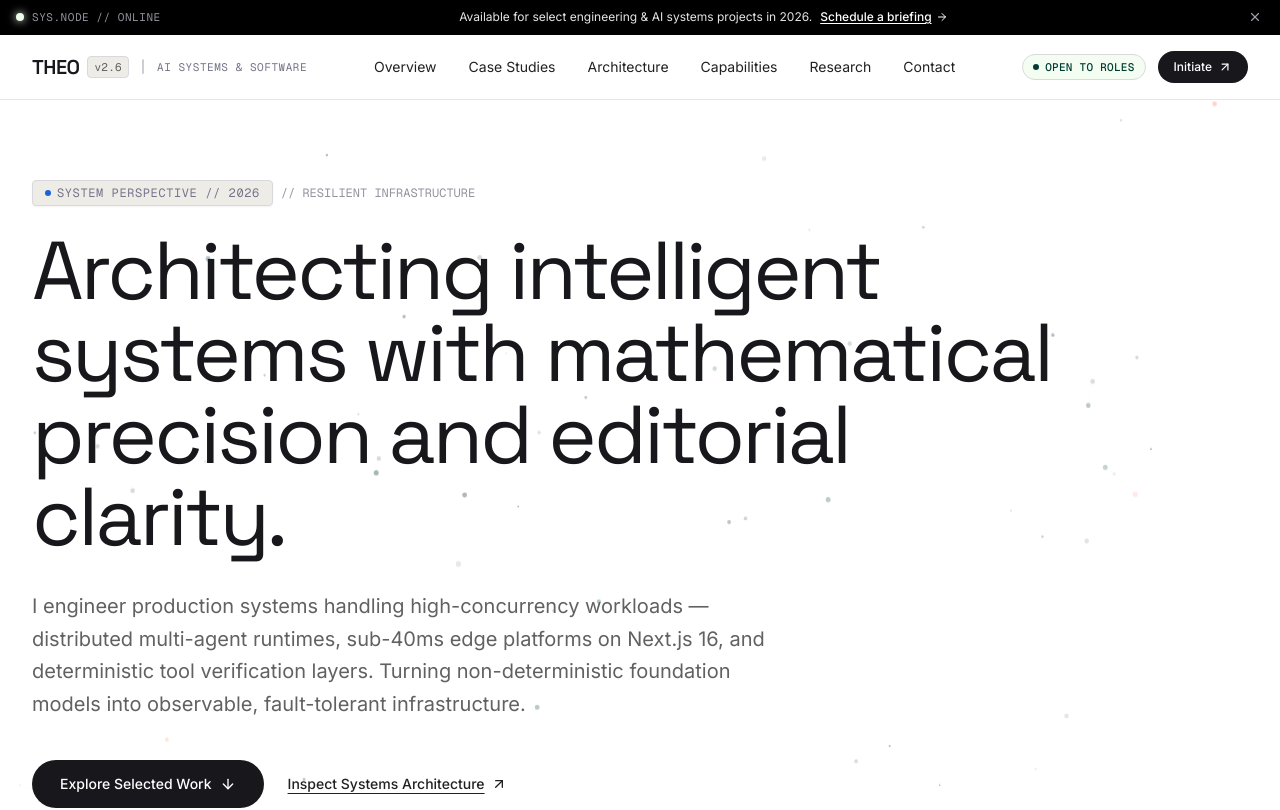
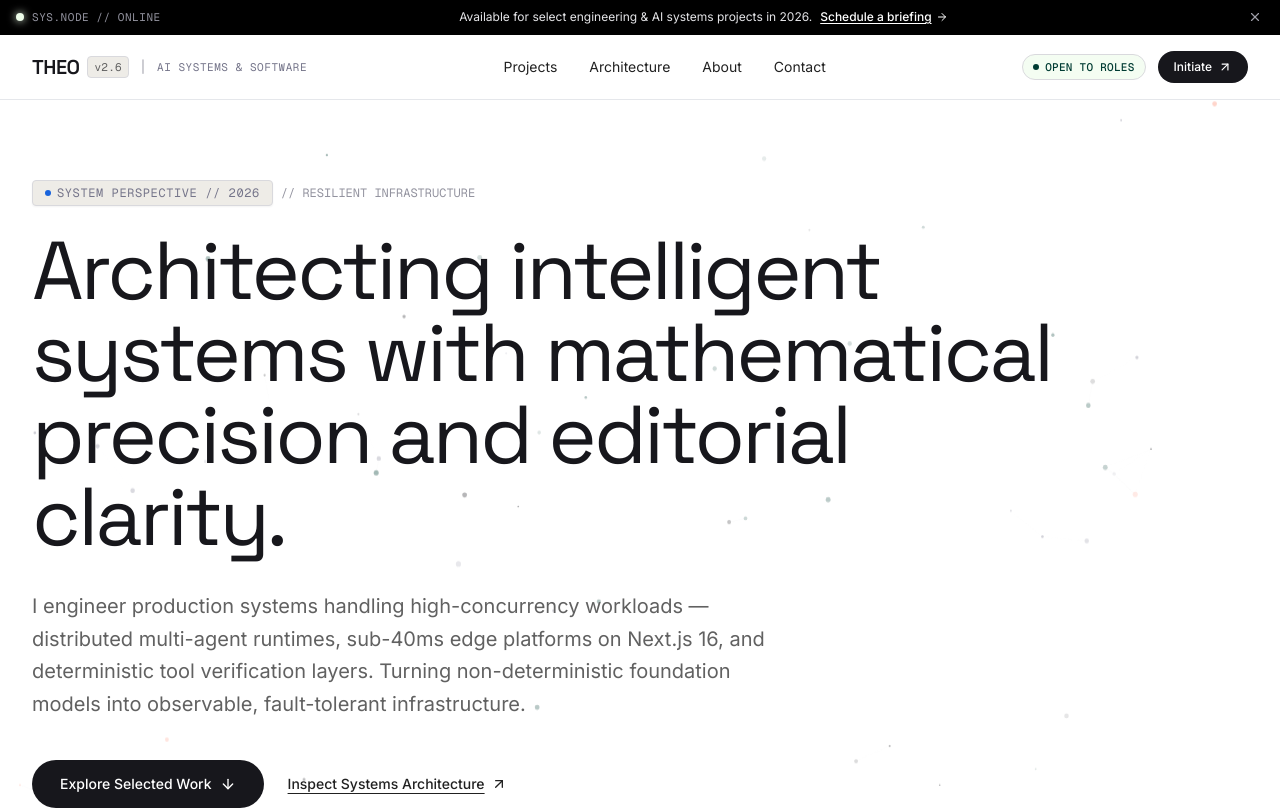
Before and after one commit to theodhorex/personal-website, a Next.js app: page / in a window 1280 px wide. Shown: the top 810 px of the page. Built offline with nearby package versions, Linux system fonts and the light colour scheme.

Commit message:
refactor(ui): simplify navigation links for portfolio focus

```diff
--- a/components/navbar.tsx
+++ b/components/navbar.tsx
@@ -7,11 +7,9 @@ export function Navbar() {
   const [mobileMenuOpen, setMobileMenuOpen] = useState(false);
 
   const navLinks = [
-    { label: "Overview", href: "#overview" },
-    { label: "Case Studies", href: "#work" },
+    { label: "Projects", href: "#work" },
     { label: "Architecture", href: "#architecture" },
-    { label: "Capabilities", href: "#about" },
-    { label: "Research", href: "#notes" },
+    { label: "About", href: "#about" },
     { label: "Contact", href: "#contact" },
   ];
 
```
